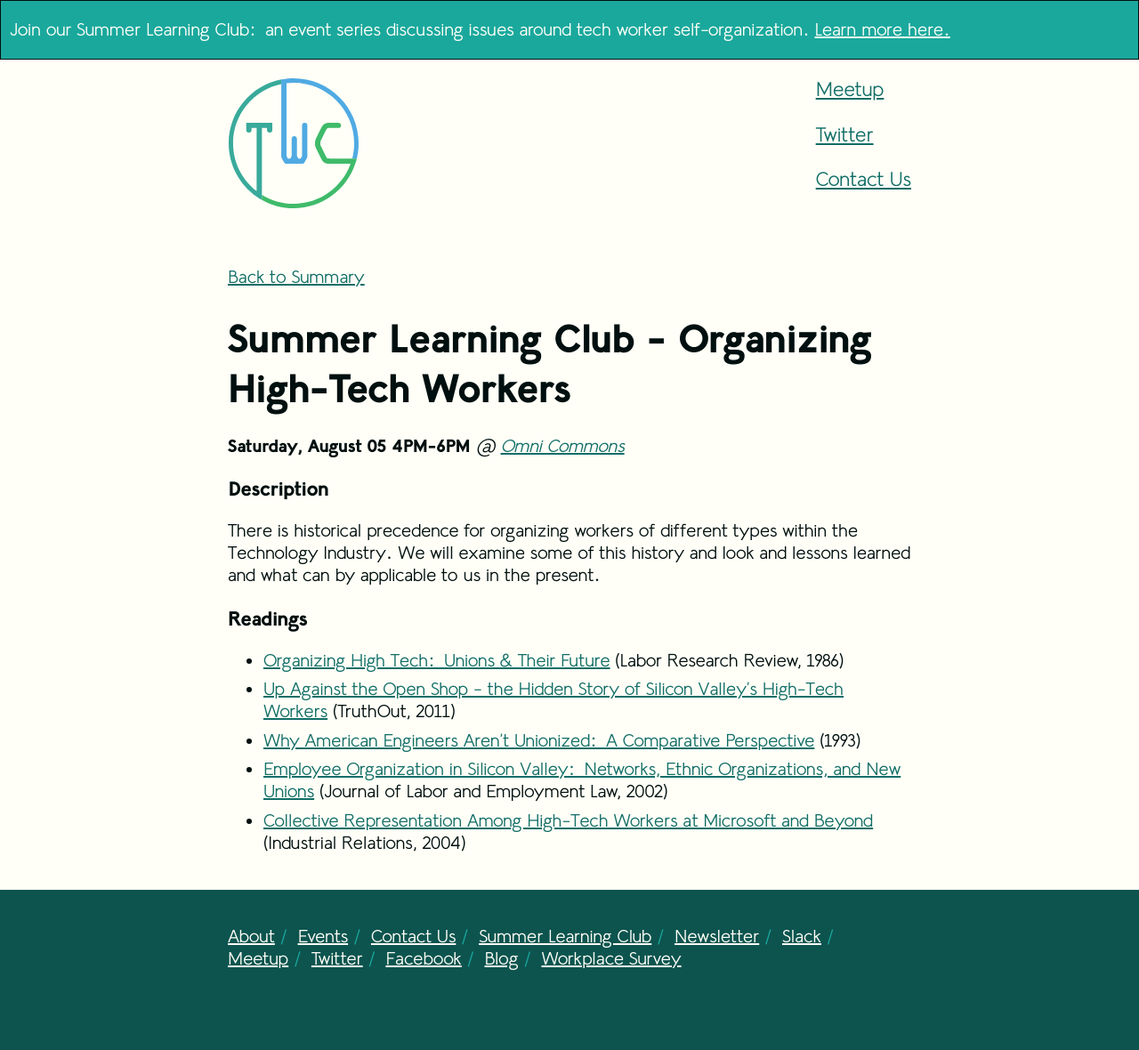
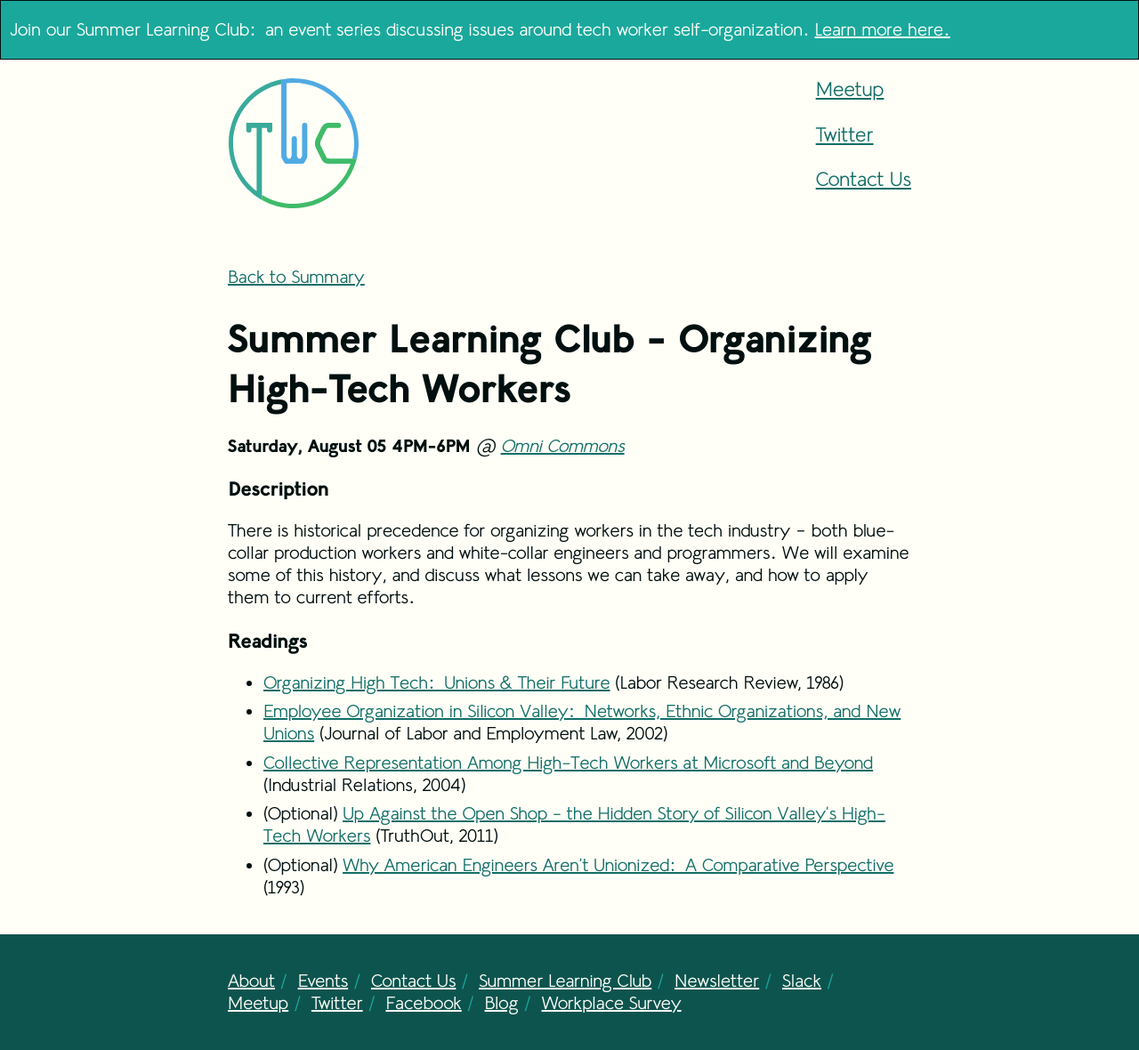
Before and after one commit to techworkersco/twc-site, a Jekyll site: the page built from learning-club-3.md, in a window 1280 px wide. Shown: the whole page at 89% size. Built offline with Jekyll 4.4.1, drawn with Linux system fonts in a browser that asks for light colours; before the commit the page ends 1130 px from its top, so only the background shows below that.

Commit message:
Update learning-club-3.md
Edited the description for typos, and elaborated on the contents; labelled two of the readings as optional.

```diff
--- a/learning-club-3.md
+++ b/learning-club-3.md
@@ -11,11 +11,11 @@ permalink: /summer-learning-club/3/
 
 ### Description
 
-There is historical precedence for organizing workers of different types within the Technology Industry. We will examine some of this history and look and lessons learned and what can by applicable to us in the present.
+There is historical precedence for organizing workers in the tech industry -- both blue-collar production workers and white-collar engineers and programmers. We will examine some of this history, and discuss what lessons we can take away, and how to apply them to current efforts.
 
 ### Readings
 - [Organizing High Tech: Unions & Their Future](http://digitalcommons.ilr.cornell.edu/cgi/viewcontent.cgi?article=1071&context=lrr) (Labor Research Review, 1986)
-- [Up Against the Open Shop - the Hidden Story of Silicon Valley's High-Tech Workers](www.truth-out.org/news/item/117:up-against-the-open-shop--the-hidden-story-of-silicon-valleys-hightech-workers) (TruthOut, 2011)
-- [Why American Engineers Aren't Unionized: A Comparative Perspective](http://engagedscholarship.csuohio.edu/cgi/viewcontent.cgi?article=1043&context=clsoc_crim_facpub) (1993)
 - [Employee Organization in Silicon Valley: Networks, Ethnic Organizations, and New Unions](http://scholarship.law.upenn.edu/cgi/viewcontent.cgi?article=1118&context=jbl) (Journal of Labor and Employment Law, 2002)
 - [Collective Representation Among High-Tech Workers at Microsoft and Beyond](http://onlinelibrary.wiley.com/doi/10.1111/j.0019-8676.2004.00334.x/abstract) (Industrial Relations, 2004)
+- (Optional) [Up Against the Open Shop - the Hidden Story of Silicon Valley's High-Tech Workers](www.truth-out.org/news/item/117:up-against-the-open-shop--the-hidden-story-of-silicon-valleys-hightech-workers) (TruthOut, 2011)
+- (Optional) [Why American Engineers Aren't Unionized: A Comparative Perspective](http://engagedscholarship.csuohio.edu/cgi/viewcontent.cgi?article=1043&context=clsoc_crim_facpub) (1993)
```
